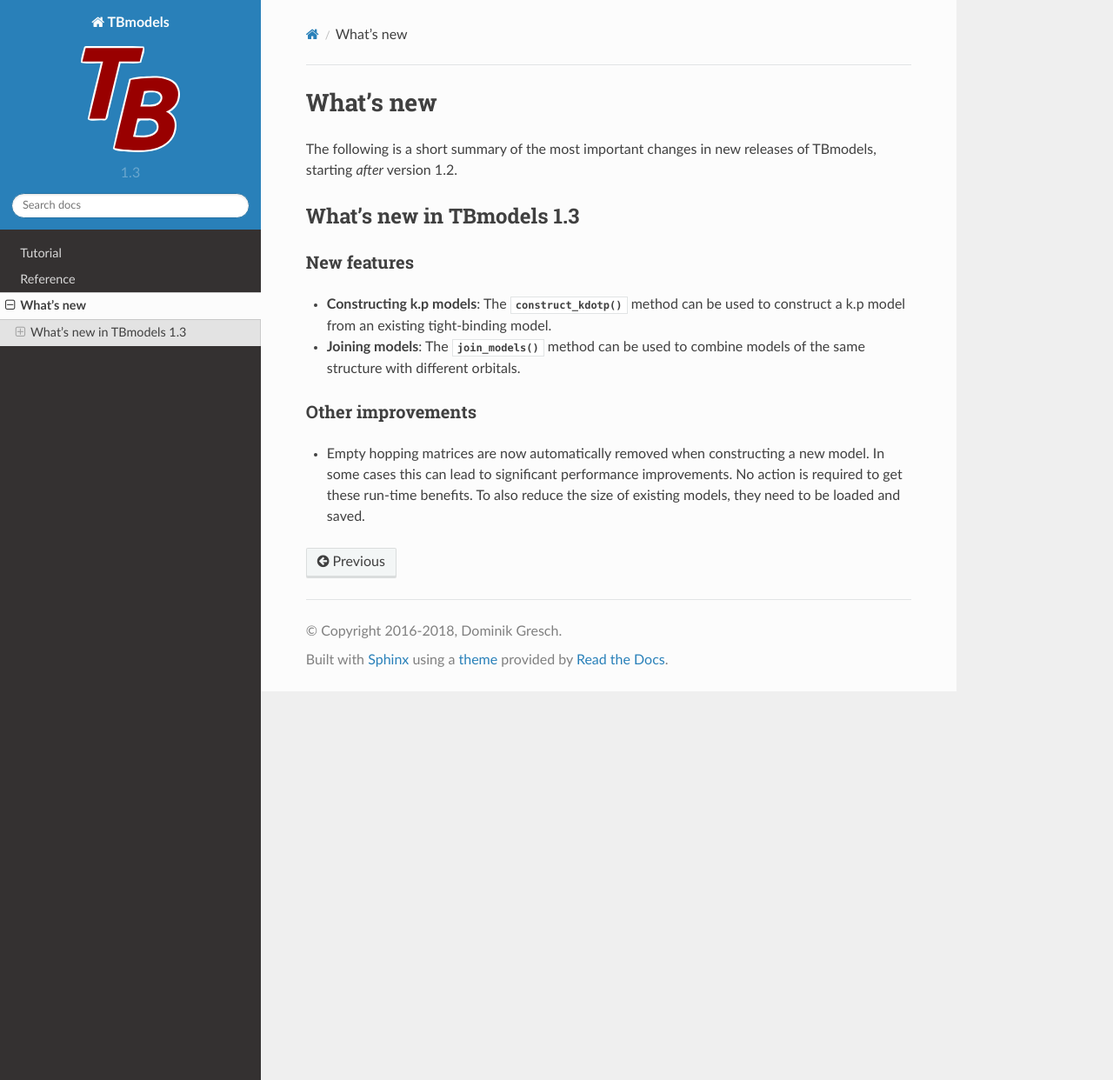
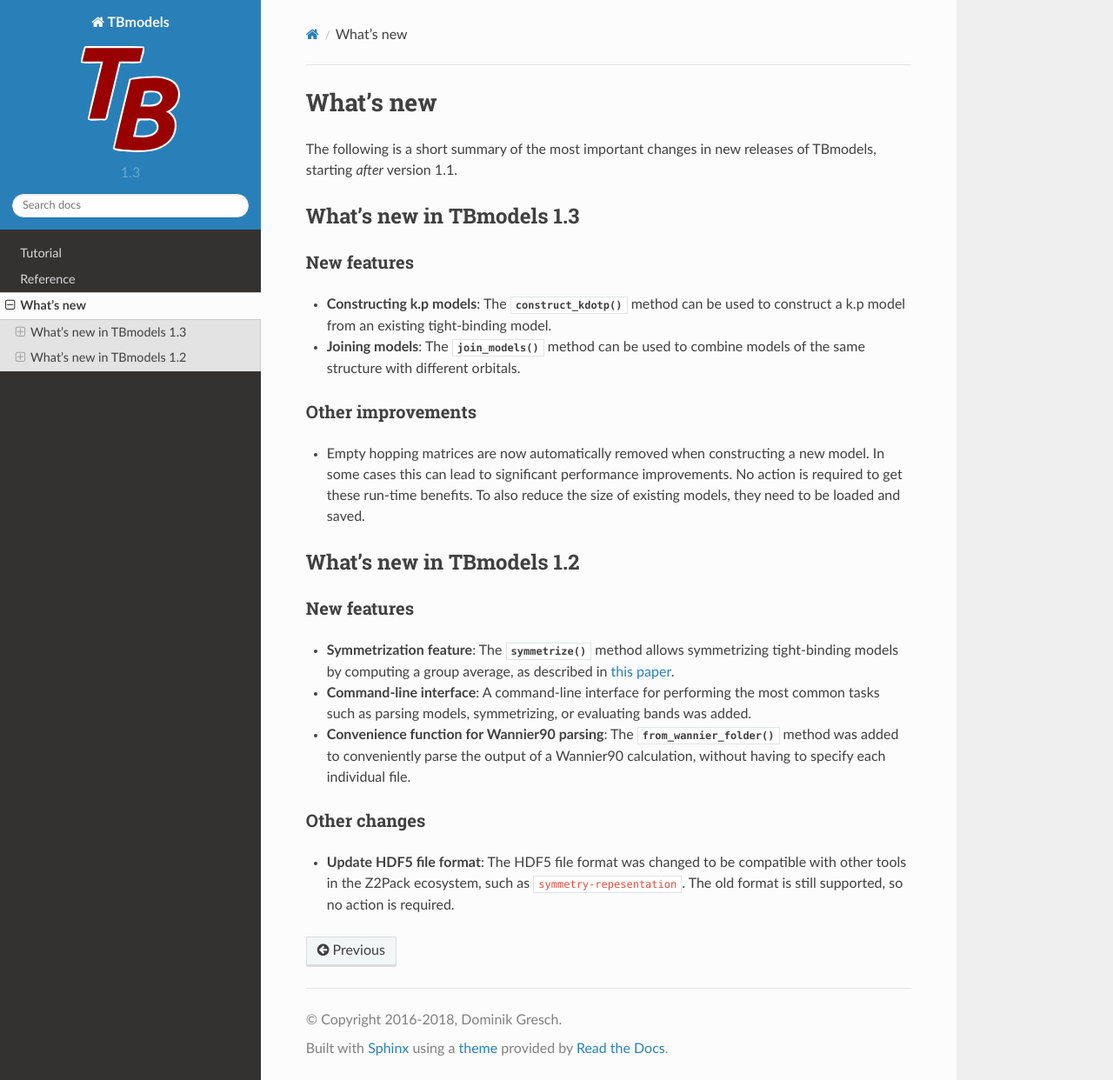
Before and after one commit to Z2PackDev/TBmodels, a Sphinx documentation site: the page built from doc/source/whatsnew.rst, in a window 1280 px wide and 1242 px high. Shown: the whole window at 87% size. Built offline with Sphinx 7.4.7 and the Read the Docs theme 2.0.0, drawn with Linux system fonts in a browser that asks for light colours.

Commit message:
Add what's new for 1.2.

```diff
--- a/doc/source/whatsnew.rst
+++ b/doc/source/whatsnew.rst
@@ -3,7 +3,7 @@
 What's new
 ==========
 
-The following is a short summary of the most important changes in new releases of TBmodels, starting *after* version 1.2.
+The following is a short summary of the most important changes in new releases of TBmodels, starting *after* version 1.1.
 
 What's new in TBmodels 1.3
 --------------------------
@@ -19,3 +19,20 @@
 ''''''''''''''''''
 
 - Empty hopping matrices are now automatically removed when constructing a new model. In some cases this can lead to significant performance improvements. No action is required to get these run-time benefits. To also reduce the size of existing models, they need to be loaded and saved.
+
+What's new in TBmodels 1.2
+--------------------------
+
+New features
+''''''''''''
+
+- **Symmetrization feature**: The :meth:`.symmetrize` method allows symmetrizing tight-binding models by computing a group average, as described in `this paper <https://doi.org/10.1103/PhysRevMaterials.2.103805>`_.
+
+- **Command-line interface**: A command-line interface for performing the most common tasks such as parsing models, symmetrizing, or evaluating bands was added.
+
+- **Convenience function for Wannier90 parsing**: The :meth:`.from_wannier_folder` method was added to conveniently parse the output of a Wannier90 calculation, without having to specify each individual file.
+
+Other changes
+'''''''''''''
+
+- **Update HDF5 file format**: The HDF5 file format was changed to be compatible with other tools in the Z2Pack ecosystem, such as ``symmetry-repesentation``. The old format is still supported, so no action is required.
```
Also changed, not shown: doc/source/index.rst (+7 -0 lines).
